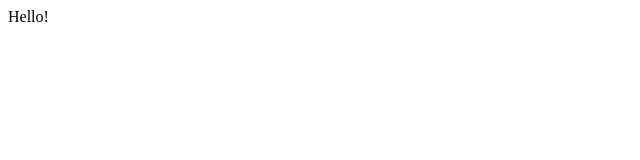
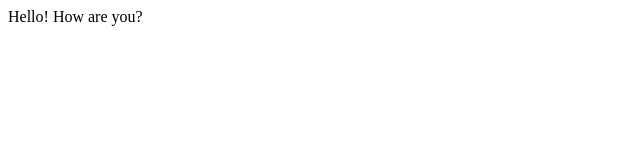
Before and after one commit to nihaalam/group_project, a plain HTML site: page index.html in a window 1280 px wide. Shown: the whole page, without its empty margins (0-640 px from the left). Drawn offline with Linux system fonts and the light colour scheme.

Commit message:
update index
how are you

```diff
--- a/index.html
+++ b/index.html
@@ -2,4 +2,4 @@
 <html>
 
 <head>
-  Hello!
+  Hello! How are you?
```
